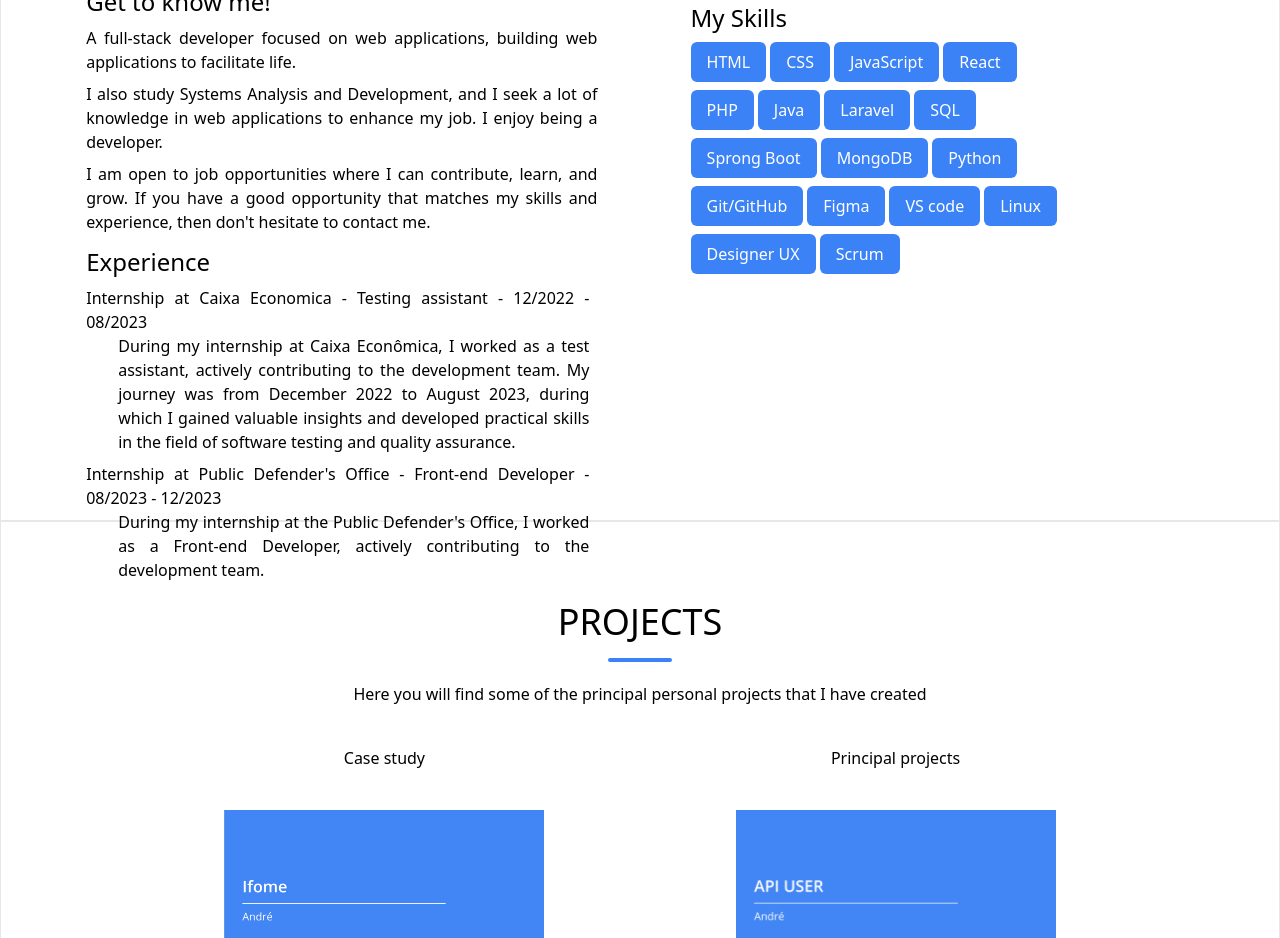
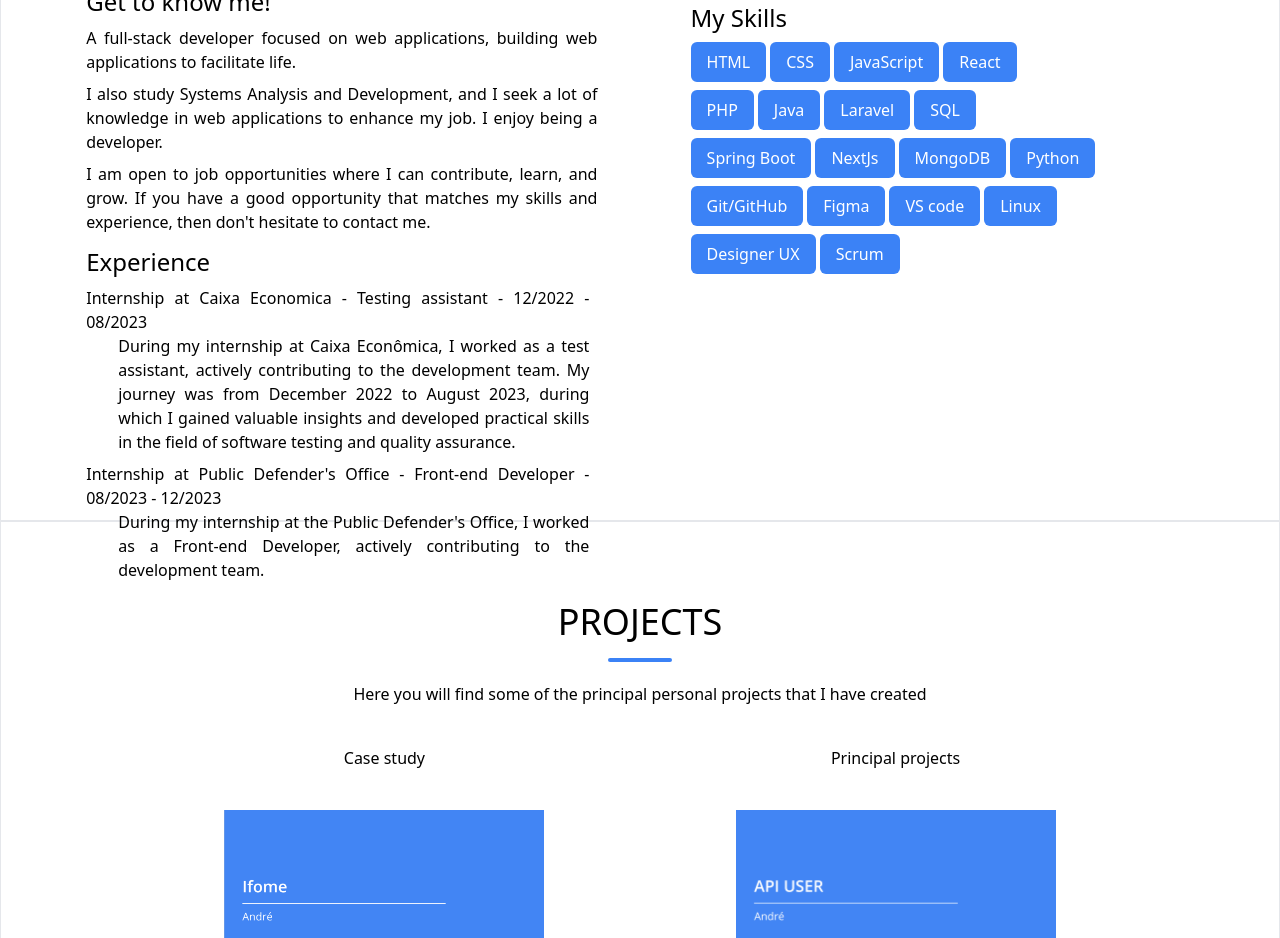
Before and after one commit to andre-albuquerque01/Portifolio_react, a React (Vite) app: page / in a window 1280 px wide. Shown: the part 1080-2018 px from the top of the page. Built offline with nearby package versions, Linux system fonts and the light colour scheme.

Commit message:
fix: word

```diff
--- a/src/componets/about.jsx
+++ b/src/componets/about.jsx
@@ -48,7 +48,8 @@ function About() {
                         <p className="px-4 py-2  bg-blue-500 text-white rounded-md">SQL</p>
                     </div>
                     <div className="flex space-x-1 text-center flex-wrap">
-                        <p className="px-4 py-2  bg-blue-500 text-white rounded-md">Sprong Boot</p>
+                        <p className="px-4 py-2  bg-blue-500 text-white rounded-md">Spring Boot</p>
+                        <p className="px-4 py-2  bg-blue-500 text-white rounded-md">NextJs</p>
                         <p className="px-4 py-2  bg-blue-500 text-white rounded-md">MongoDB</p>
                         <p className="px-4 py-2  bg-blue-500 text-white rounded-md">Python</p>
                     </div>
```
